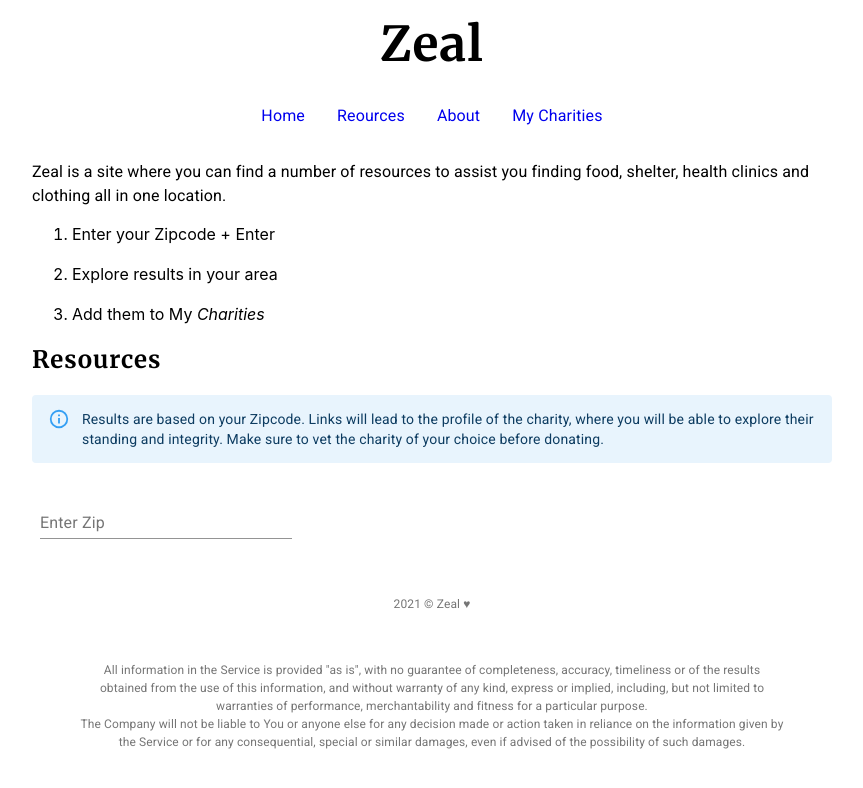
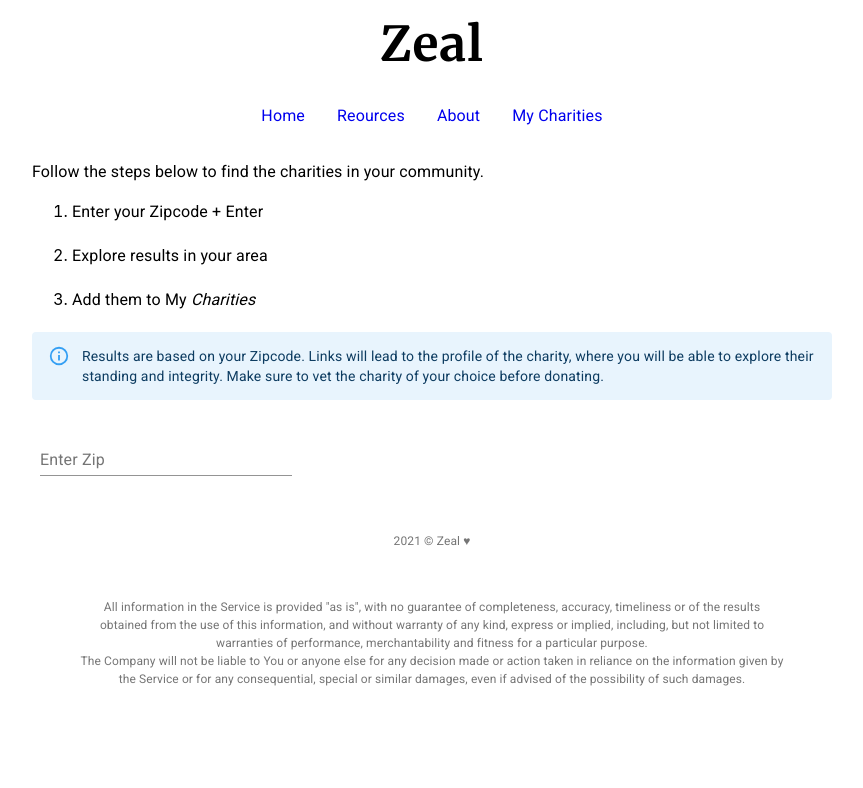
Before and after one commit to carlosabreuh/zeal, a React (Create React App) app: page /Resources in a window 1280 px wide. Shown: the top 788 px of the page, without its empty margins (208-1071 px from the left). Built offline with nearby package versions, Linux system fonts and the light colour scheme; the HTML template or start-up script is replaced by a standard one.

Commit message:
Update Resources.jsx

```diff
--- a/src/pages/Resources/Resources.jsx
+++ b/src/pages/Resources/Resources.jsx
@@ -6,6 +6,8 @@ import { makeStyles } from '@material-ui/core/styles';
 import { Typography } from '@material-ui/core';
 import Alert from '../../components/Alert'
 import './Resources.css';
+
+
 
 function createData(
   name,
@@ -65,11 +67,12 @@ export default function Resources({
               res.data[i].charityName,
               res.data[i].websiteURL,
               res.data[i].charityNavigatorURL,
-              res.data[i].mailingAddress.city,
-              res.data[i].irsClassification.classification,
+              res.data[i].mailingAddress.streetAddress1,
+              res.data[i].irsClassification.nteeClassification,
               res.data[i].ein,
               'Active'
             )
+
           );
         }
         updateTableRow([...newData]);
@@ -78,27 +81,34 @@ export default function Resources({
   };
   return (
     <div>
-
       <Typography>
-        Zeal is a site where you can find a number of resources to assist you
-        finding food, shelter, health clinics and clothing all in one location.
+        Follow the steps below to find the charities in your community.
       </Typography>
       <ol>
         <li>
+          <Typography>
           Enter your Zipcode + Enter
+          </Typography>
         </li>
         <br></br>
         <li>
+          <Typography>
           Explore results in your area
+          </Typography>
         </li>
         <br></br>
         <li>
+          <Typography>
           Add them to My <cite>Charities</cite>
+          </Typography>
         </li>
       </ol>
 
+
+
+
       <section className='about-section' id='supported-websites'>
-        <h2 className='header-text'>Resources</h2>
+        <h2 className='header-text'></h2>
       <Alert />
 
         <br></br>
```
